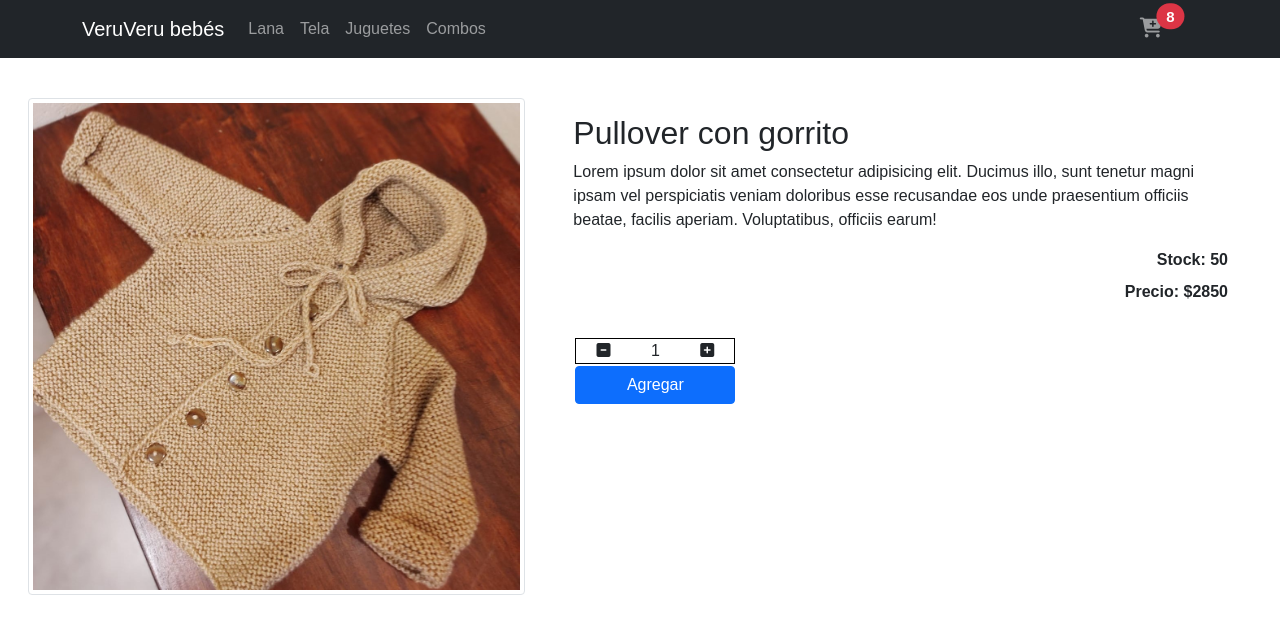
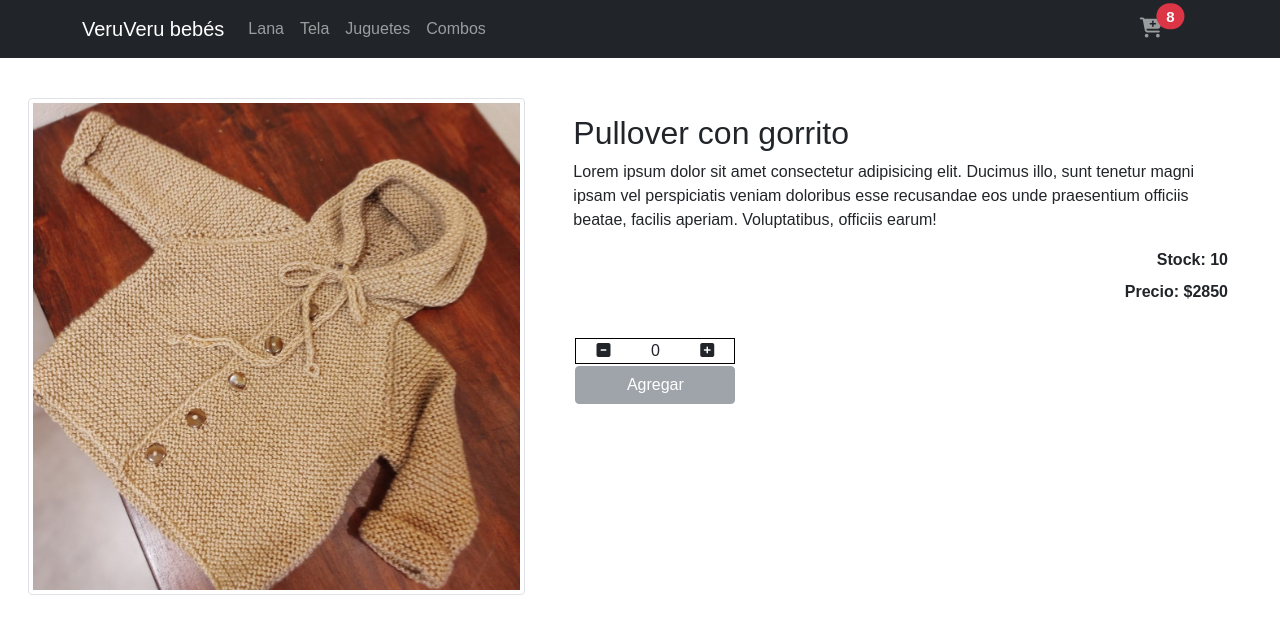
Before and after one commit to german-illesca/curso-react, a React (Create React App) app: page /item/11 in a window 1280 px wide. Shown: the top 634 px of the page. Built offline with nearby package versions, Linux system fonts and the light colour scheme.

Commit message:
Desafio clase 9

```diff
--- a/src/App.js
+++ b/src/App.js
@@ -4,6 +4,7 @@ import NavBar from './components/NavBar';
 import ItemListContainer from './components/ItemListContainer';
 import ItemDetailContainer from './components/ItemDetailContainer';
 import { BrowserRouter, Route, Routes } from 'react-router-dom';
+import Cart from './components/Cart';
 
 function App() {
     return (
@@ -14,6 +15,7 @@ function App() {
                 <Route path="/" element={<ItemListContainer/>} />
                 <Route path="/category/:id" element={<ItemListContainer />} />
                 <Route path="/item/:id" element={<ItemDetailContainer />} />
+                <Route path="/cart" element={<Cart />} />
             </Routes>
             <br></br>
         </BrowserRouter>
--- /dev/null
+++ b/src/components/Cart.js
@@ -0,0 +1,10 @@
+
+const Cart = () => {
+    return (
+        <>
+            <h2>Yo soy tu carrito de compras</h2>
+        </>
+    )
+}
+
+export default Cart;
--- /dev/null
+++ b/src/components/Checkout.js
@@ -0,0 +1,11 @@
+import { Link } from "react-router-dom";
+
+const Checkout = () => {
+    return (
+        <>
+            <Link to="/cart"><button type="button" className="btn btn-danger boton-producto">Checkout</button></Link>
+        </>
+    )
+}
+
+export default Checkout;
--- a/src/components/ItemCount.js
+++ b/src/components/ItemCount.js
@@ -1,9 +1,11 @@
 import { useEffect, useState } from "react";
+import Checkout from "./Checkout";
 
 const ItemCount = ({ stock, inicial, onAdd }) => {
     const [items, SetItems] = useState(Number(inicial));
+    const [agregado, SetAgregado] = useState(false);
     const resto = () => {
-        if ( items > inicial ){
+        if ( items > 1 ){
             SetItems( items - 1 );
         }
     };
@@ -16,6 +18,15 @@ const ItemCount = ({ stock, inicial, onAdd }) => {
 
     return (
         <>
+            {
+                agregado ?
+                <>
+                    <div className="boton-producto-div">
+                        <Checkout />
+                    </div>
+                </>
+                :
+                <>
                     <div className="control-producto">
                     <div onClick={resto}><i id="boton-menos" className="fas fa-minus-square fa-2"></i></div>
                     <div>{items}</div>
@@ -23,11 +34,17 @@ const ItemCount = ({ stock, inicial, onAdd }) => {
                     </div>
                     <div className="boton-producto-div">
                     {
-                    stock > 0 ?
-                    <button type="button" onClick={() => onAdd(items)} className="btn btn-primary boton-producto">Agregar</button>
-                    : <button type="button" disabled className="btn btn-primary boton-producto">Agregar</button>
+                        items > 0 ?
+                        <button type="button" onClick={() => {
+                            onAdd(items);
+                            SetAgregado(true);
+                        }
+                        } className="btn btn-primary boton-producto">Agregar</button>
+                        : <button type="button" disabled className="btn btn-secondary boton-producto">Agregar</button>
                     }
                     </div>
+                </>
+            }
         </>
     );
 };
--- a/src/components/ItemDetail.js
+++ b/src/components/ItemDetail.js
@@ -16,7 +16,7 @@ const ItemDetail = (props) => {
                 </div>
                 <br />
                 <div>
-                    <ItemCount stock="5" inicial="1" onAdd={showAddItems}/>
+                    <ItemCount stock={props.item.stock} inicial="0" onAdd={showAddItems}/>
                 </div>
             </div>
         </>
--- a/src/components/datos/productos.js
+++ b/src/components/datos/productos.js
@@ -3,7 +3,7 @@ const productos = [{
     "nombre": "Pullover con gorrito",
     "descripcion": "Lorem ipsum dolor sit amet consectetur adipisicing elit. Ducimus illo, sunt tenetur magni ipsam vel perspiciatis veniam doloribus esse recusandae eos unde praesentium officiis beatae, facilis aperiam. Voluptatibus, officiis earum!",
     "urlImagen": "/images/products/pullover-con-gorro-beige-1-1.jpg",
-    "stock": 50,
+    "stock": 10,
     "categoria": 1,
     "precio": 2850
 }, {
@@ -11,7 +11,7 @@ const productos = [{
     "nombre": "Body con diseño",
     "descripcion": "Lorem ipsum dolor sit amet consectetur adipisicing elit. Ducimus illo, sunt tenetur magni ipsam vel perspiciatis veniam doloribus esse recusandae eos unde praesentium officiis beatae, facilis aperiam. Voluptatibus, officiis earum!",
     "urlImagen": "/images/products/body-con-dibujos-varon-1-1.jpg",
-    "stock": 44,
+    "stock": 15,
     "categoria": 2,
     "precio": 1560
 }, {
```
Lines whose indentation alone changed are shown as unchanged.
